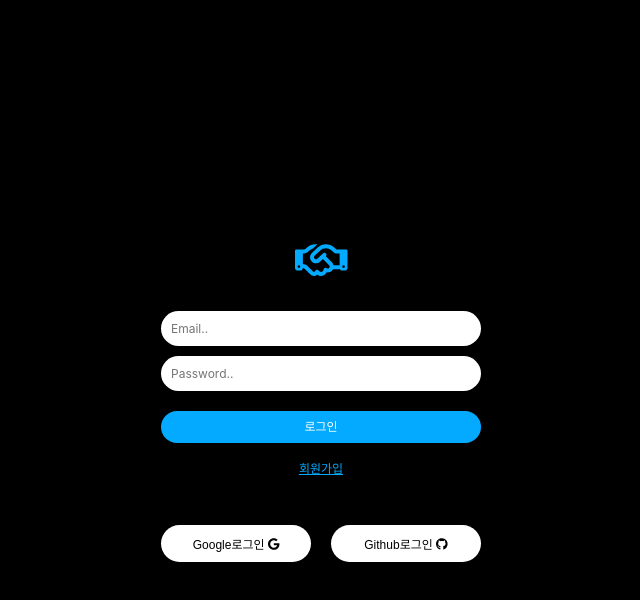
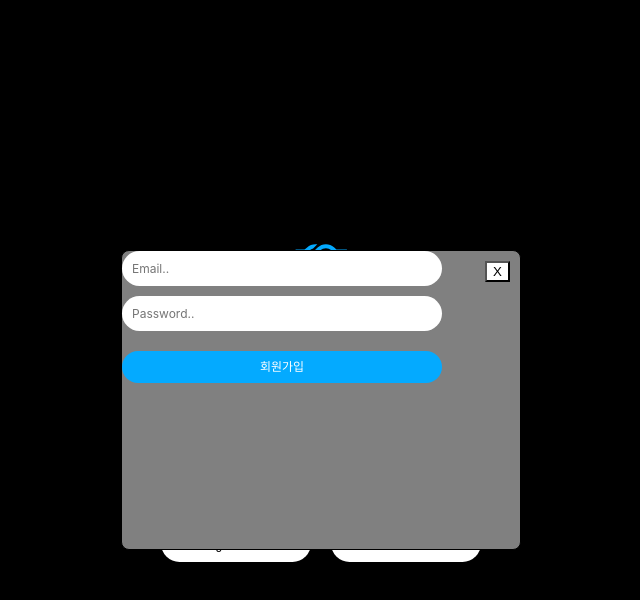
Before and after one commit to trr456-hub/social-pro, a React (Create React App) app: page /#/ in a window 1280 px wide. Both pictures are taken after a click on the element "회원가입". Shown: the top 600 px of the page, without its empty margins (319-959 px from the left). Built offline with nearby package versions, Linux system fonts and the light colour scheme; no server answers.

Commit message:
모달창 구현 화면아래에 구현되는거 새창으로 수정

```diff
--- a/src/components/AuthForm.js
+++ b/src/components/AuthForm.js
@@ -6,6 +6,7 @@ const AuthForm = () => {
   const [email, setEmail] = useState("");
   const [password, setPassword] = useState("");
   const [error, setError] = useState("");
+  const [modal, setModal] = useState(false);
 
   const onChange = (e) => {
     const {
@@ -31,7 +32,7 @@ const AuthForm = () => {
     }
   };
   const setWindow = () => {
-    window.open(`${AuthWindow}`);
+    setModal(true);
   };
   return (
     <>
@@ -57,9 +58,12 @@ const AuthForm = () => {
         <input type="submit" className="authInput authSubmit" value="로그인" />
         {error && <span className="authError">{error}</span>}
       </form>
-      <span onClick={setWindow} className="authSwitch">
-        회원가입
-      </span>
+      <div>
+        <span onClick={setWindow} className="authSwitch">
+          회원가입
+        </span>
+        {modal && <AuthWindow setModal={setModal} />}
+      </div>
     </>
   );
 };
--- a/src/components/AuthWindow.js
+++ b/src/components/AuthWindow.js
@@ -1,20 +1,29 @@
 import { authService } from "fbase";
 import React, { useState } from "react";
+//import "../modalStyle.css";
 
-const AuthWindow = () => {
+const AuthWindow = ({ setModal }) => {
   const [email, setEmail] = useState("");
   const [password, setPassword] = useState("");
   const [error, setError] = useState("");
   const onSubmit = async (e) => {
     try {
+      await authService.createUserWithEmailAndPassword(email, password);
       //회원가입
-      await authService.createUserWithEmailAndPassword(email, password);
     } catch (error) {
       // 에러창 도출
       setError(error.message);
     }
   };
+  const closeModal = () => {
+    setModal(false);
+  };
   return (
+    <>
+      <div className="modalContainer">
+        <button className="close" onClick={closeModal}>
+          X
+        </button>
         <form>
           <input
             name="email"
@@ -32,7 +41,15 @@ const AuthWindow = () => {
             value={password}
             className="authInput"
           />
+          <input
+            type="submit"
+            className="authInput authSubmit"
+            value="회원가입"
+          />
+          {error && <span className="authError">{error}</span>}
         </form>
+      </div>
+    </>
   );
 };
 
--- /dev/null
+++ b/src/modalStyle.css
@@ -0,0 +1,29 @@
+/* 모달창을 화면 중앙. 최상단에 노출 */
+.container {
+  /* 모달창 크기 */
+  width: 350px;
+  height: 400px;
+
+  /* 최상단 위치 */
+  z-index: 999;
+
+  /* 중앙 배치 */
+  /* top, bottom, left, right 는 브라우저 기준으로 작동한다. */
+  /* translate는 본인의 크기 기준으로 작동한다. */
+  position: absolute;
+  top: 50%;
+  left: 50%;
+  transform: translate(-50%, -50%);
+
+  /* 모달창 디자인 */
+  background-color: gray;
+  border: 1px solid black;
+  border-radius: 8px;
+}
+
+/* 모달창 내부 X버튼 */
+.close {
+  position: absolute;
+  right: 10px;
+  top: 10px;
+}
--- a/src/styles.css
+++ b/src/styles.css
@@ -274,3 +274,33 @@ form {
   font-size: 12px;
   text-decoration: underline;
 }
+
+/* 모달창을 화면 중앙. 최상단에 노출 */
+.modalContainer {
+  /* 모달창 크기 */
+  width: 400px;
+  height: 300px;
+
+  /* 최상단 위치 */
+  z-index: 999;
+
+  /* 중앙 배치 */
+  /* top, bottom, left, right 는 브라우저 기준으로 작동한다. */
+  /* translate는 본인의 크기 기준으로 작동한다. */
+  position: absolute;
+  top: 50%;
+  left: 50%;
+  transform: translate(-50%, -50%);
+
+  /* 모달창 디자인 */
+  background-color: gray;
+  border: 1px solid black;
+  border-radius: 8px;
+}
+
+/* 모달창 내부 X버튼 */
+.close {
+  position: absolute;
+  right: 10px;
+  top: 10px;
+}
```
Lines whose indentation alone changed are shown as unchanged.
